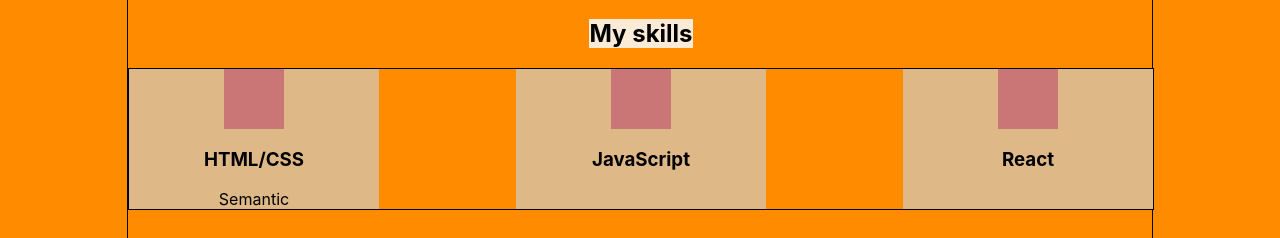
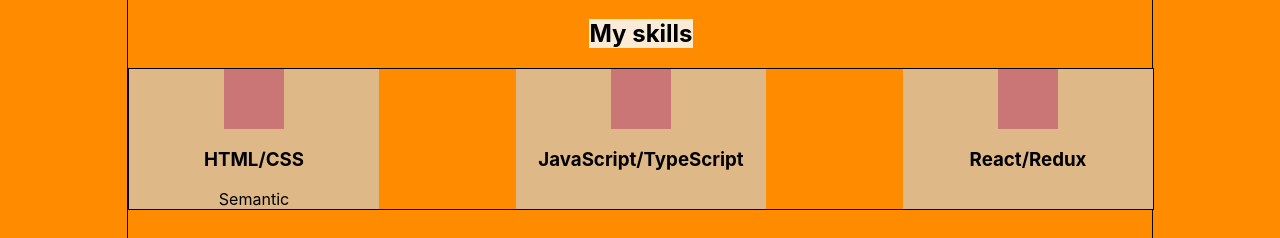
Before and after one commit to AndreyZaytsev90/Portfolio, a React (Create React App) app in the folder portfolio/: page / in a window 1280 px wide. Shown: the part 882-1120 px from the top of the page. Built offline with nearby package versions, Linux system fonts and the light colour scheme.

Commit message:
Change files

```diff
--- a/portfolio/src/App.tsx
+++ b/portfolio/src/App.tsx
@@ -3,6 +3,7 @@
 import Header from "./header/Header";
 import Main from "./main/Main";
 import Skills from "./skills/Skills";
+import Projects from "./projects/Projects";
 
 type AppPropsType = {
 
@@ -14,6 +15,7 @@
             <Header/>
             <Main/>
             <Skills /*id={props.id}*//>
+            <Projects/>
         </div>
     );
 }
--- a/portfolio/src/skills/Skills.tsx
+++ b/portfolio/src/skills/Skills.tsx
@@ -2,7 +2,6 @@
 import style from './Skills.module.css'
 import styleContainer from './../common/styles/Container.module.css'
 import Skill from "./skill/Skill";
-import {v1} from "uuid";
 
 type SkillsPropsType = {
 
@@ -15,8 +14,8 @@
                 <h2 className={style.title}>My skills</h2>
                 <div className={style.skills}>
                     <Skill  title={"HTML/CSS"} description={"Semantic"}/>
-                    <Skill  title={"JavaScript"} description={""}/>
-                    <Skill  title={"React"} description={""}/>
+                    <Skill  title={"JavaScript/TypeScript"} description={""}/>
+                    <Skill  title={"React/Redux"} description={""}/>
                 </div>
             </div>
         </div>
```
